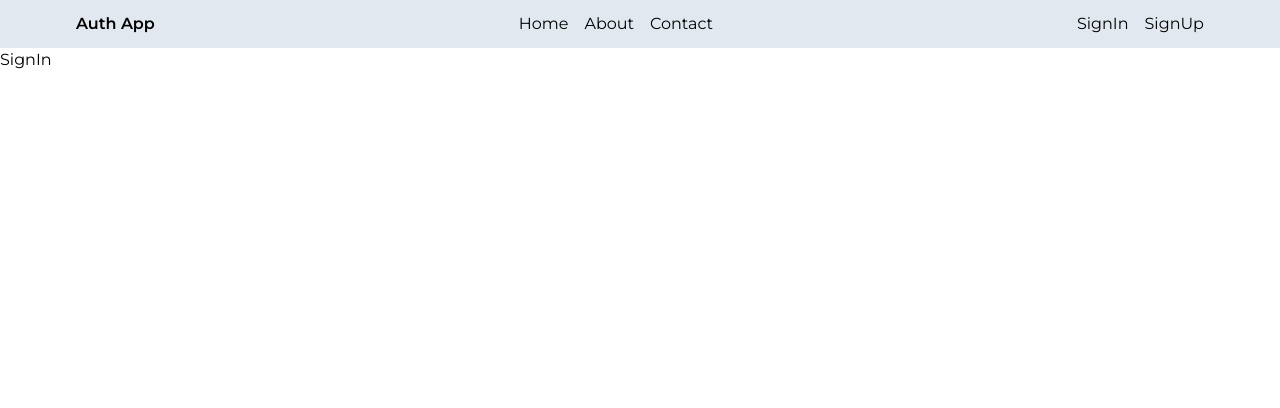
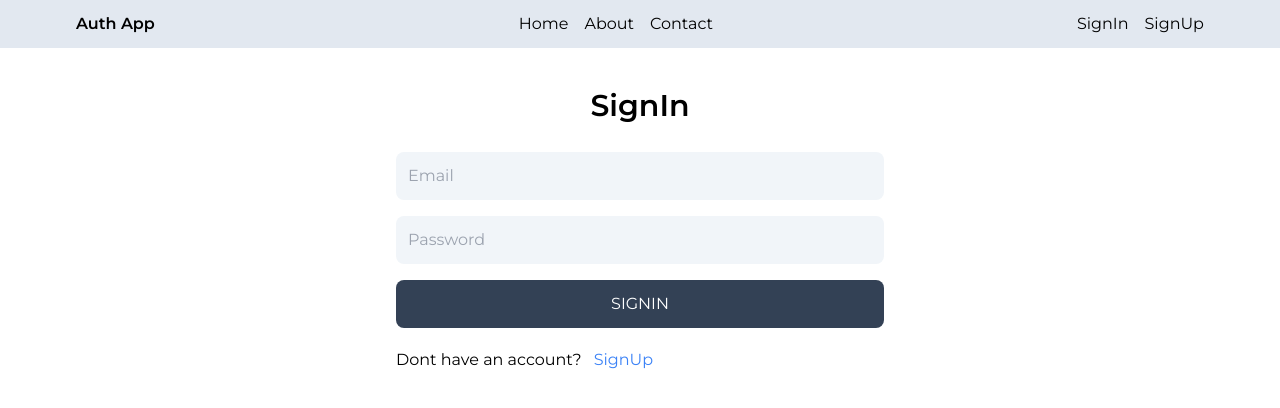
Before and after one commit to A7h4rv4/mern-authentication, a React (Vite) app in the folder client/: page /signin in a window 1280 px wide. Shown: the top 408 px of the page. Built offline with nearby package versions, Linux system fonts and the light colour scheme.

Commit message:
complete signin page functionality

```diff
--- a/client/src/pages/SignIn.jsx
+++ b/client/src/pages/SignIn.jsx
@@ -1,5 +1,74 @@
-import React from "react";
+import { useState } from "react";
+import { Link, useNavigate } from "react-router-dom";
 
 export default function SignIn() {
-  return <h1>SignIn</h1>;
+  const [formdata, setFormdata] = useState({});
+  const [error, setError] = useState(false);
+  const [loading, setLoading] = useState(false);
+  const navigate = useNavigate();
+  const handleChange = (e) => {
+    setFormdata({ ...formdata, [e.target.id]: e.target.value });
+  };
+
+  const handleSubmit = async (e) => {
+    e.preventDefault();
+    try {
+      setLoading(true);
+      setError(false);
+      const res = await fetch("/api/auth/signin", {
+        method: "POST",
+        headers: {
+          "Content-Type": "application/json",
+        },
+        body: JSON.stringify(formdata),
+      });
+      const data = await res.json();
+      setLoading(false);
+      if (data.success === false) {
+        setError(true);
+        return;
+      }
+      navigate("/");
+    } catch (error) {
+      setLoading(false);
+      setError(true);
+    }
+  };
+
+  return (
+    <div className="p-3 max-w-lg mx-auto">
+      <h1 className="text-3xl text-center font-semibold my-7">SignIn</h1>
+      <form className="flex flex-col gap-4" onSubmit={handleSubmit}>
+        <input
+          type="email"
+          placeholder="Email"
+          id="email"
+          className="bg-slate-100 p-3 rounded-lg"
+          autoComplete="off"
+          onChange={handleChange}
+        />
+        <input
+          type="password"
+          placeholder="Password"
+          id="password"
+          className="bg-slate-100 p-3 rounded-lg"
+          autoComplete="off"
+          onChange={handleChange}
+        />
+        <button
+          disabled={loading}
+          className="bg-slate-700 text-white p-3 rounded-lg uppercase hover:opacity-90 disabled:opacity-70"
+        >
+          {loading ? "Loading..." : "SignIn"}
+        </button>
+      </form>
+      <p className="mt-5">
+        Dont have an account?
+        <Link to="/signup">
+          <span className="text-blue-500 px-3">SignUp</span>
+        </Link>
+      </p>
+      <p className="text-red-700 mt-5">{error && "Something went wrong!"}</p>
+    </div>
+  );
 }
--- a/client/src/pages/SignUp.jsx
+++ b/client/src/pages/SignUp.jsx
@@ -1,10 +1,11 @@
 import { useState } from "react";
-import { Link } from "react-router-dom";
+import { Link, useNavigate } from "react-router-dom";
 
 export default function SignUp() {
   const [formdata, setFormdata] = useState({});
   const [error, setError] = useState(false);
   const [loading, setLoading] = useState(false);
+  const navigate = useNavigate();
   const handleChange = (e) => {
     setFormdata({ ...formdata, [e.target.id]: e.target.value });
   };
@@ -28,6 +29,7 @@
         setError(true);
         return;
       }
+      navigate("/signin");
     } catch (error) {
       setLoading(false);
       setError(true);
```
